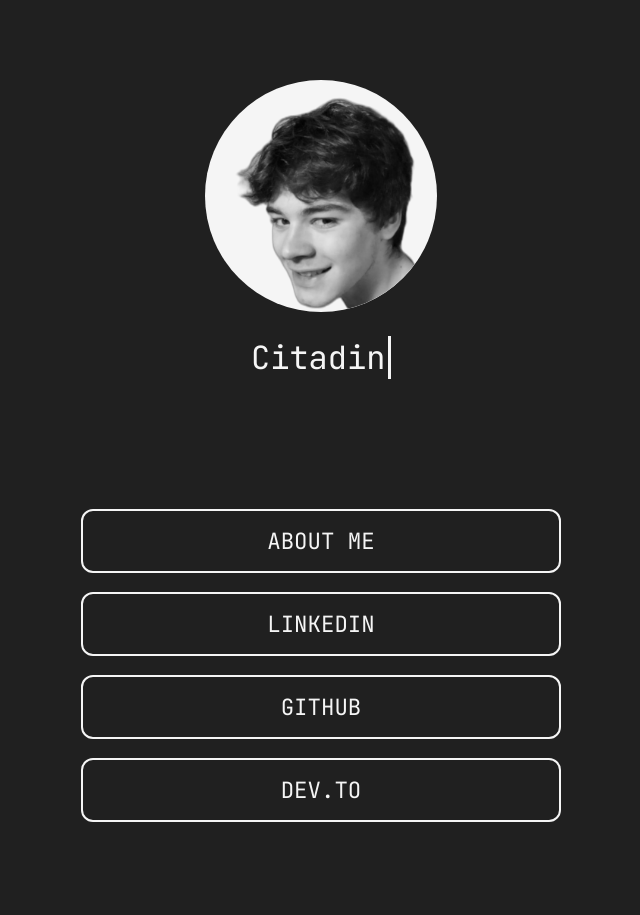
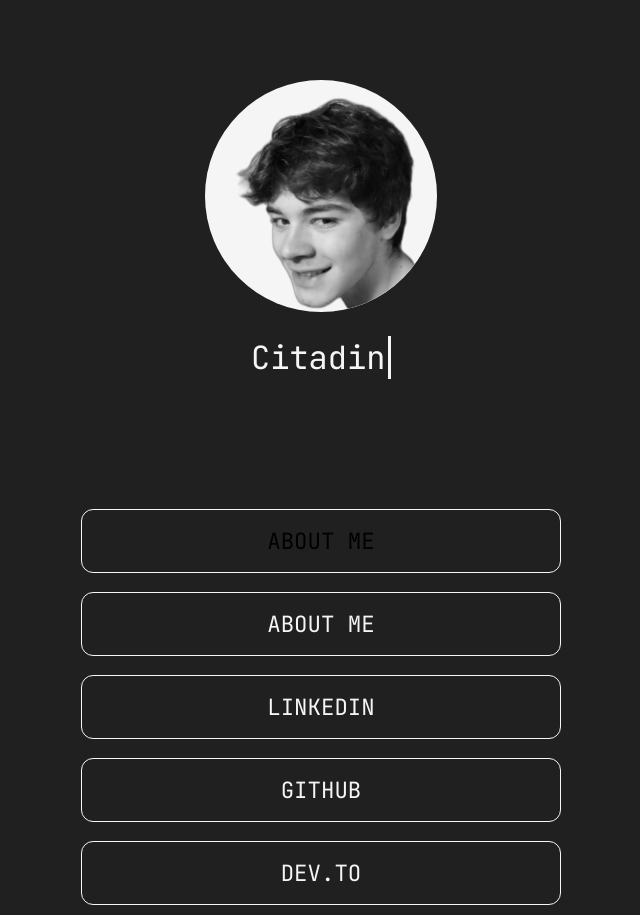
Before and after one commit to rodrigocitadin/my-portfolio, a Vue app: page / in a window 1280 px wide. Shown: the whole page, without its empty margins (319-959 px from the left). Before the commit the page ends 832 px from the top, so only its background shows below. Built offline with nearby package versions, Linux system fonts and the light colour scheme.

Commit message:
fix: The click space takes the whole button

```diff
--- a/src/components/MyAboutMe.vue
+++ b/src/components/MyAboutMe.vue
@@ -1,4 +1,8 @@
 <template>
+  <div>
+    <img class="x-icon" src="@/assets/x-icon.png" @click="showAbout = false" />
+    <AboutMeVue />
+  </div>
   <MyHeaderAboutVue />
   <MyResumeVue />
   <MySkillsVue />
@@ -22,6 +26,14 @@
 </script>
 
 <style>
+.x-icon {
+  width: 40px;
+  z-index: 1;
+  position: fixed;
+  top: 10px;
+  left: 10px;
+}
+
 .titles {
   color: #b6b6b6;
   font-size: 1.4em;
--- a/src/components/MyButtons.vue
+++ b/src/components/MyButtons.vue
@@ -1,8 +1,10 @@
 <template>
   <div class="align-center">
-    <button class="button" v-for="button in buttons" :key="button.id">
-      <a :href="button.link" :target="button.target">{{ button.msg }}</a>
-    </button>
+
+    <button class="button">ABOUT ME</button>
+    <a class="button" v-for="button in buttons" :key="button.id" :href="button.link" :target="button.target">
+      {{ button.msg }}
+    </a>
   </div>
 </template>
 
@@ -23,7 +25,10 @@
   margin: 0.6rem auto;
   border-radius: 12px;
   background-color: transparent;
-  border: 2px solid whitesmoke;
+  border: 1px solid whitesmoke;
+  font-size: 1.4rem;
+  color: whitesmoke;
+  cursor: pointer;
 
   -webkit-transition: all 0.3s 0s ease-in;
   -moz-transition: all 0.3s 0s ease-in;
@@ -36,9 +41,10 @@
   background-color: #161616;
 }
 
-.button a {
-  font-size: 1.4rem;
-  color: whitesmoke;
+a {
+  display: flex;
+  align-items: center;
+  justify-content: center;
 }
 
 @media (max-width: 600px) {
```
